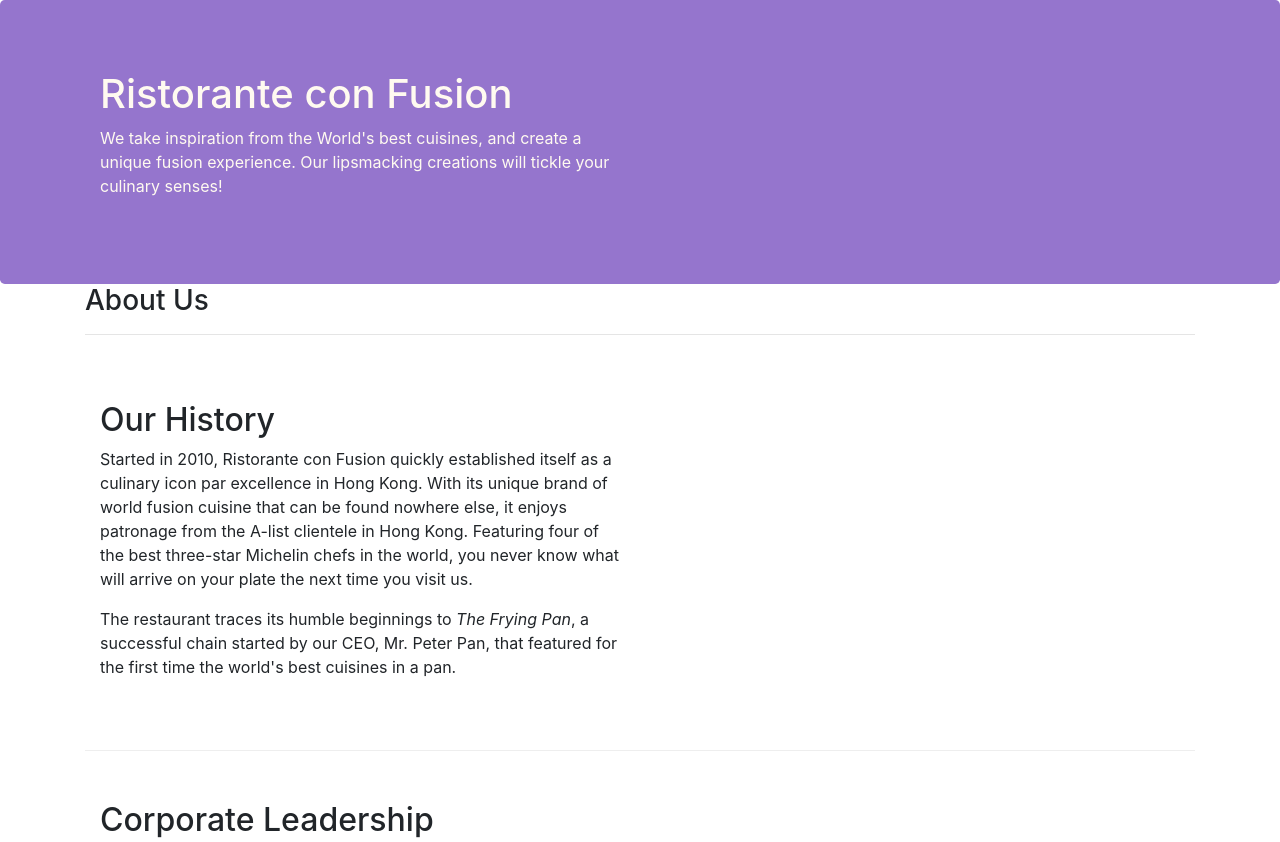
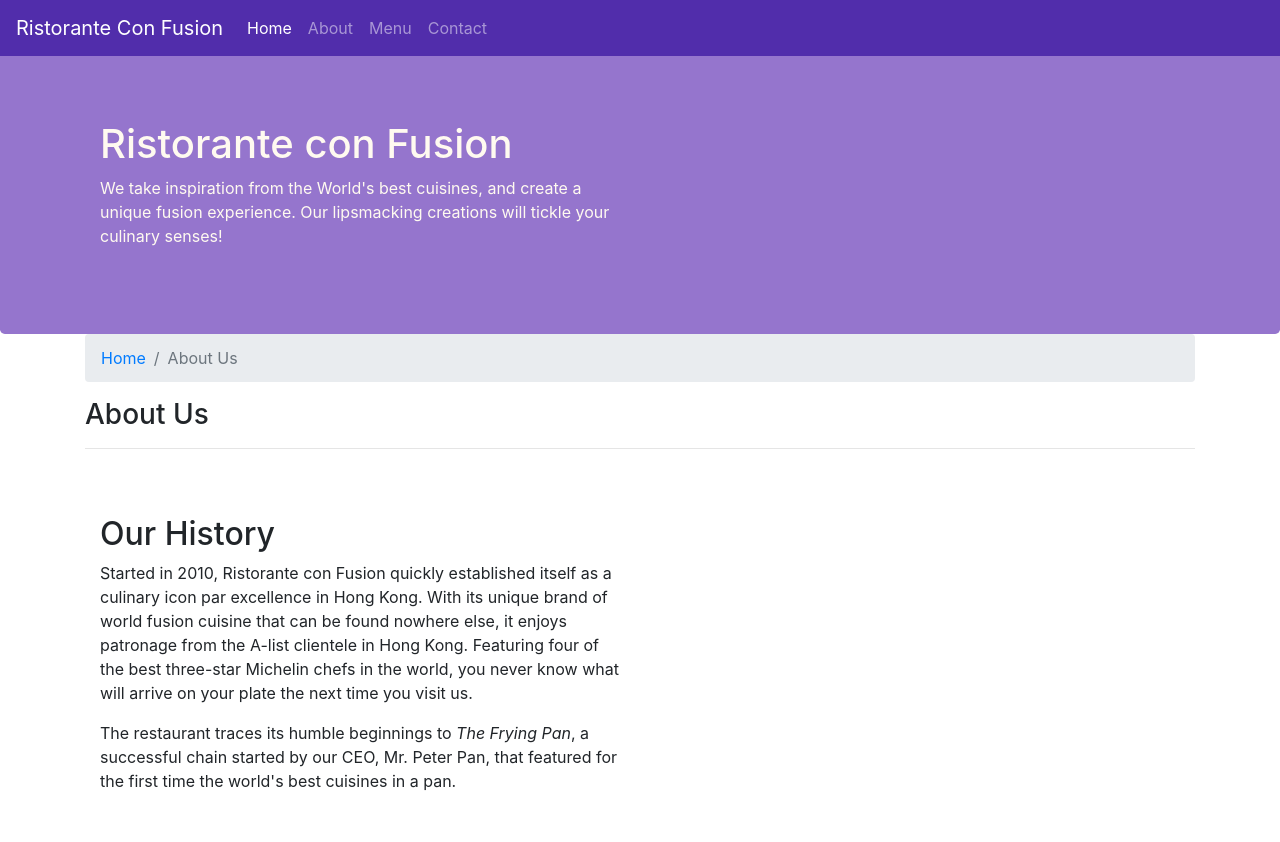
Before and after one commit to mymleo/conFusion, a website: page aboutus.html in a window 1280 px wide. Shown: the top 842 px of the page. Drawn offline with nearby package versions, Linux system fonts and the light colour scheme.

Commit message:
Navbar and Breadcrumbs

```diff
--- a/aboutus.html
+++ b/aboutus.html
@@ -16,6 +16,30 @@
 
 <body>
 
+    <nav class="navbar navbar-expand-sm navbar-dark fixed-top">
+        <a class="navbar-brand" href="#">Ristorante Con Fusion</a>
+        <button class="navbar-toggler" type="button" data-toggle="collapse" data-target="#Navbar">
+          <span class="navbar-toggler-icon"></span>
+        </button>
+
+        <div class="collapse navbar-collapse" id="Navbar">
+          <ul class="navbar-nav mr-auto">
+            <li class="nav-item active">
+              <a class="nav-link active" href="./index.html">Home</a>
+            </li>
+            <li class="nav-item">
+              <a class="nav-link" href="#">About</a>
+            </li>
+            <li class="nav-item">
+              <a class="nav-link" href="#">Menu</a>
+            </li>
+            <li class="nav-item">
+              <a class="nav-link" href="#">Contact</a>
+            </li>
+          </ul>
+        </div>
+    </nav>
+
     <header class="jumbotron">
         <div class="container">
             <div class="row row-header">
@@ -32,6 +56,10 @@
     <div class="container">
         <div class="row">
             <div class="col-12">
+                <ol class="col-12 breadcrumb">
+                    <li class="breadcrumb-item"><a href="./index.html">Home</a></li>
+                    <li class="breadcrumb-item active">About Us</li>
+                </ol>
                <h3>About Us</h3>
                <hr>
             </div>
@@ -81,7 +109,7 @@
                 <div class="col-4 offset-1 col-sm-2">
                     <h5>Links</h5>
                     <ul class="list-unstyled">
-                        <li><a href="#">Home</a></li>
+                        <li><a href="./index.html">Home</a></li>
                         <li><a href="#">About</a></li>
                         <li><a href="#">Menu</a></li>
                         <li><a href="#">Contact</a></li>
--- a/css/styles.css
+++ b/css/styles.css
@@ -28,3 +28,12 @@ address {
     margin: 0px;
     color: #0f0f0f;
 }
+
+body {
+    padding: 50px 0px 0px 0px;
+    z-index: 0
+}
+
+.navbar-dark {
+    background-color: #512DAB;
+}
```
Also changed, not shown: index.html (+43 -1 lines).
